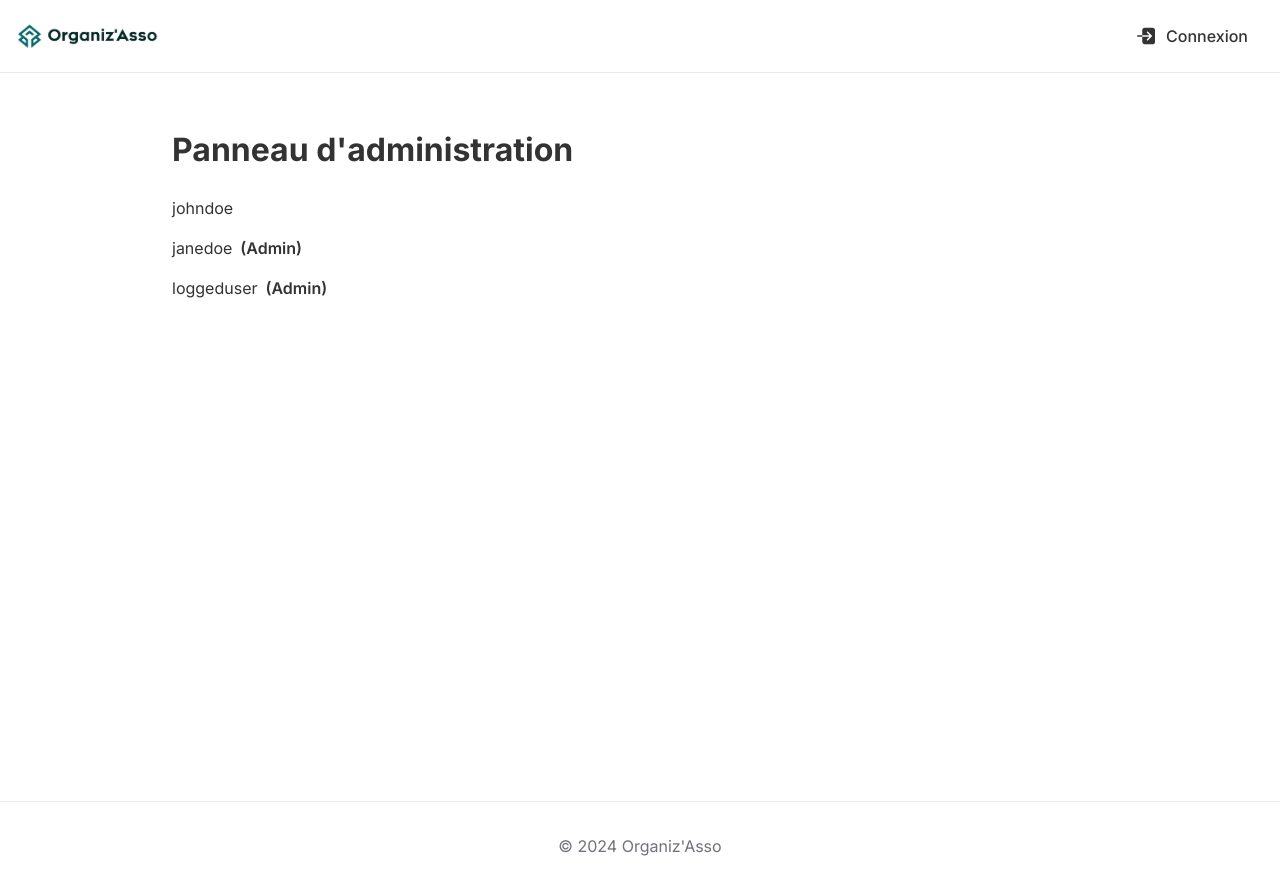
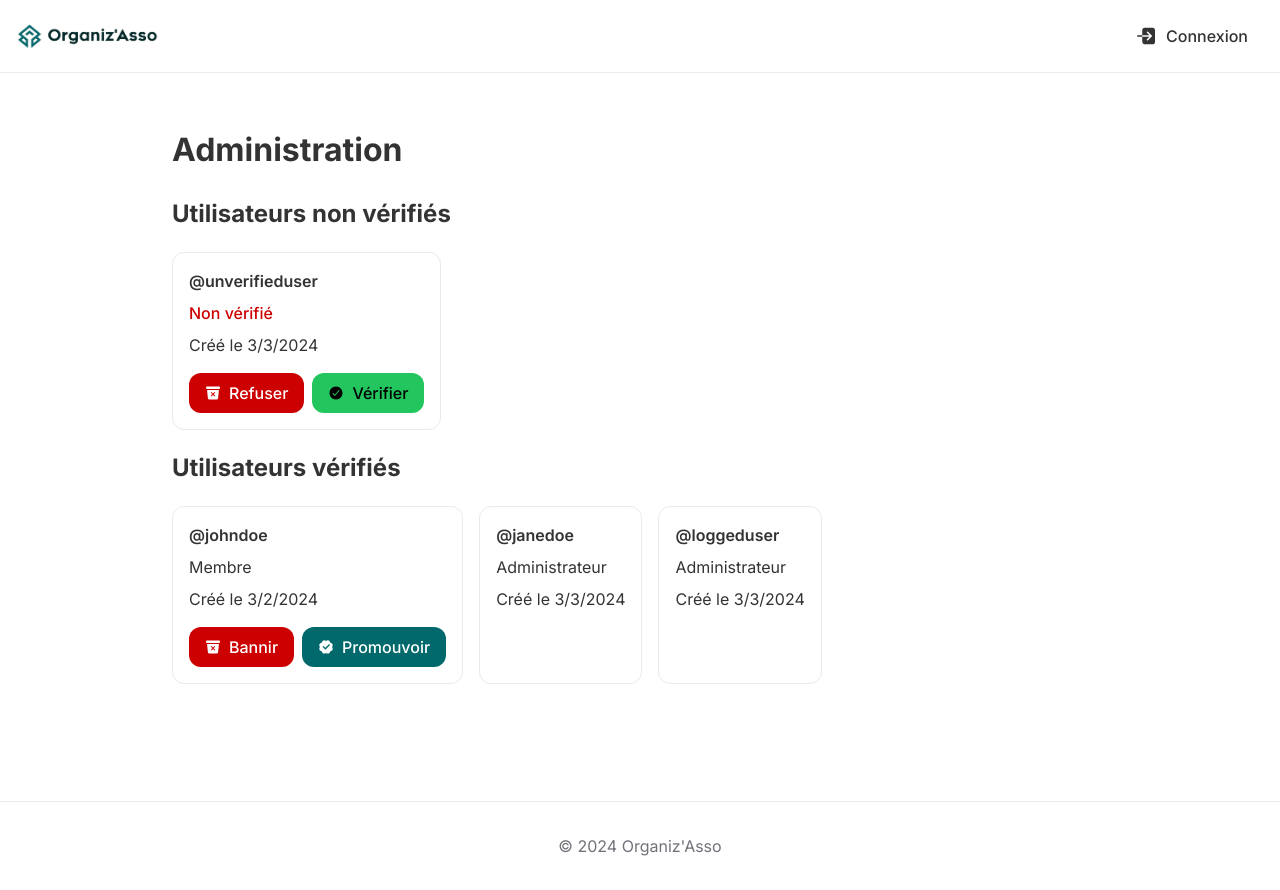
Before and after one commit to axeelz/organizasso, a React (Vite) app: page /admin in a window 1280 px wide. Built offline with nearby package versions, Linux system fonts and the light colour scheme; the HTML template or start-up script is replaced by a standard one.

Commit message:
UsersList améliorations

```diff
--- a/src/components/Message.jsx
+++ b/src/components/Message.jsx
@@ -7,6 +7,7 @@ import { useState } from "react";
 import NewMessage from "./NewMessage";
 import { RiVerifiedBadgeFill } from "react-icons/ri";
 import { users } from "../data/sample";
+import { IoTrashBin } from "react-icons/io5";
 
 const Message = ({ message }) => {
   const [isReplying, setIsReplying] = useState(false);
@@ -38,6 +39,12 @@ const Message = ({ message }) => {
             <span>Rendre admin.</span>
           </button>
         )}
+        {!user.isAdmin && (
+          <button>
+            <IoTrashBin />
+            <span>Bannir</span>
+          </button>
+        )}
       </div>
       {isReplying && (
         <div className={styles.newMessage}>
--- a/src/components/UsersList.jsx
+++ b/src/components/UsersList.jsx
@@ -1,13 +1,53 @@
 import styles from "./UsersList.module.css";
 import { users } from "../data/sample";
+import { Link } from "react-router-dom";
+import { IoCheckmarkCircle, IoTrashBin } from "react-icons/io5";
+import { RiVerifiedBadgeFill } from "react-icons/ri";
 
-const UsersList = () => {
+const UsersList = ({ verified, unverified }) => {
+  if (verified && unverified) {
+    throw new Error("Vous ne pouvez pas afficher les utilisateurs vérifiés et non vérifiés en même temps");
+  }
+
+  const displayedUsers = users.filter((user) => {
+    if (verified) {
+      return user.isVerified;
+    }
+    if (unverified) {
+      return !user.isVerified;
+    }
+    return true;
+  });
+
   return (
     <section className={styles.usersList}>
-      {users.map((user) => (
+      {displayedUsers.map((user) => (
         <div key={user.id} className={styles.user}>
-          <span>{user.username}</span>
-          {user.isAdmin && <span className={styles.admin}>(Admin)</span>}
+          <div className={styles.info}>
+            <Link to={`/profile/${user.username}`}>
+              <span className={styles.username}>@{user.username}</span>
+            </Link>
+            {!user.isVerified && <span className={styles.unverified}>Non vérifié</span>}
+            {user.isVerified && <span>{(user.isAdmin && "Administrateur") || "Membre"}</span>}
+            <span>Créé le {new Date(user.createdAt).toLocaleDateString()}</span>
+          </div>
+          <div className={styles.actions}>
+            {!user.isAdmin && (
+              <button className={styles.danger}>
+                <IoTrashBin /> {user.isVerified ? "Bannir" : "Refuser"}
+              </button>
+            )}
+            {!user.isVerified && (
+              <button className={styles.success}>
+                <IoCheckmarkCircle /> Vérifier
+              </button>
+            )}
+            {!user.isAdmin && user.isVerified && (
+              <button className={styles.promote}>
+                <RiVerifiedBadgeFill /> Promouvoir
+              </button>
+            )}
+          </div>
         </div>
       ))}
     </section>
--- a/src/components/UsersList.module.css
+++ b/src/components/UsersList.module.css
@@ -1,16 +1,54 @@
 .usersList {
   display: flex;
-  flex-direction: column;
-  align-items: start;
   gap: 1rem;
+  flex-wrap: wrap;
 }
 
 .user {
+  border-radius: var(--border-radius);
+  border: var(--border);
+  padding: 1rem;
+}
+
+.info {
   display: flex;
-  align-items: center;
+  flex-direction: column;
   gap: 0.5rem;
 }
 
-.admin {
+.info a {
+  color: inherit;
+}
+
+.username {
   font-weight: 600;
+  display: inline-flex;
+  gap: 0.25rem;
+  align-items: center;
 }
+
+.unverified {
+  color: var(--color-danger);
+  font-weight: 500;
+}
+
+.actions {
+  margin-top: 1rem;
+  display: flex;
+  gap: 0.5rem;
+}
+
+.danger {
+  background-color: var(--color-danger);
+  color: white;
+}
+
+.success {
+  background-color: var(--color-success);
+  color: black;
+}
+
+.promote {
+  background-color: var(--primary-bg-color);
+  color: white;
+}
--- a/src/data/sample.js
+++ b/src/data/sample.js
@@ -35,18 +35,28 @@ export const users = [
     username: "johndoe",
     isAdmin: false,
     createdAt: "2024-03-02T12:00:00",
+    isVerified: true,
   },
   {
     id: 2,
     username: "janedoe",
     isAdmin: true,
     createdAt: "2024-03-03T20:12:00",
+    isVerified: true,
   },
   {
     id: 3,
     username: "loggeduser",
     isAdmin: true,
     createdAt: "2024-03-03T20:12:00",
+    isVerified: true,
+  },
+  {
+    id: 4,
+    username: "unverifieduser",
+    isAdmin: false,
+    createdAt: "2024-03-03T20:12:00",
+    isVerified: false,
   },
 ];
 
--- a/src/index.css
+++ b/src/index.css
@@ -20,6 +20,9 @@
   --secondary-bg-color: #fe9693;
   --secondary-text-color: #333;
   --button-bg-color: #f4f4f4;
+
+  --color-danger: #cc0000;
+  --color-success: #22c55e;
 
   --header-height: 72px;
 }
--- a/src/pages/Admin.jsx
+++ b/src/pages/Admin.jsx
@@ -3,8 +3,13 @@ import UsersList from "../components/UsersList";
 const Admin = () => {
   return (
     <main>
-      <h1>Panneau d'administration</h1>
-      <UsersList />
+      <h1>Administration</h1>
+
+      <h2>Utilisateurs non vérifiés</h2>
+      <UsersList unverified />
+
+      <h2>Utilisateurs vérifiés</h2>
+      <UsersList verified />
     </main>
   );
 };
--- a/src/pages/Registration.module.css
+++ b/src/pages/Registration.module.css
@@ -92,6 +92,6 @@
   display: flex;
   align-items: center;
   gap: 0.5rem;
-  color: #cc0000;
+  color: var(--color-danger);
   font-size: 0.875rem;
 }
```
